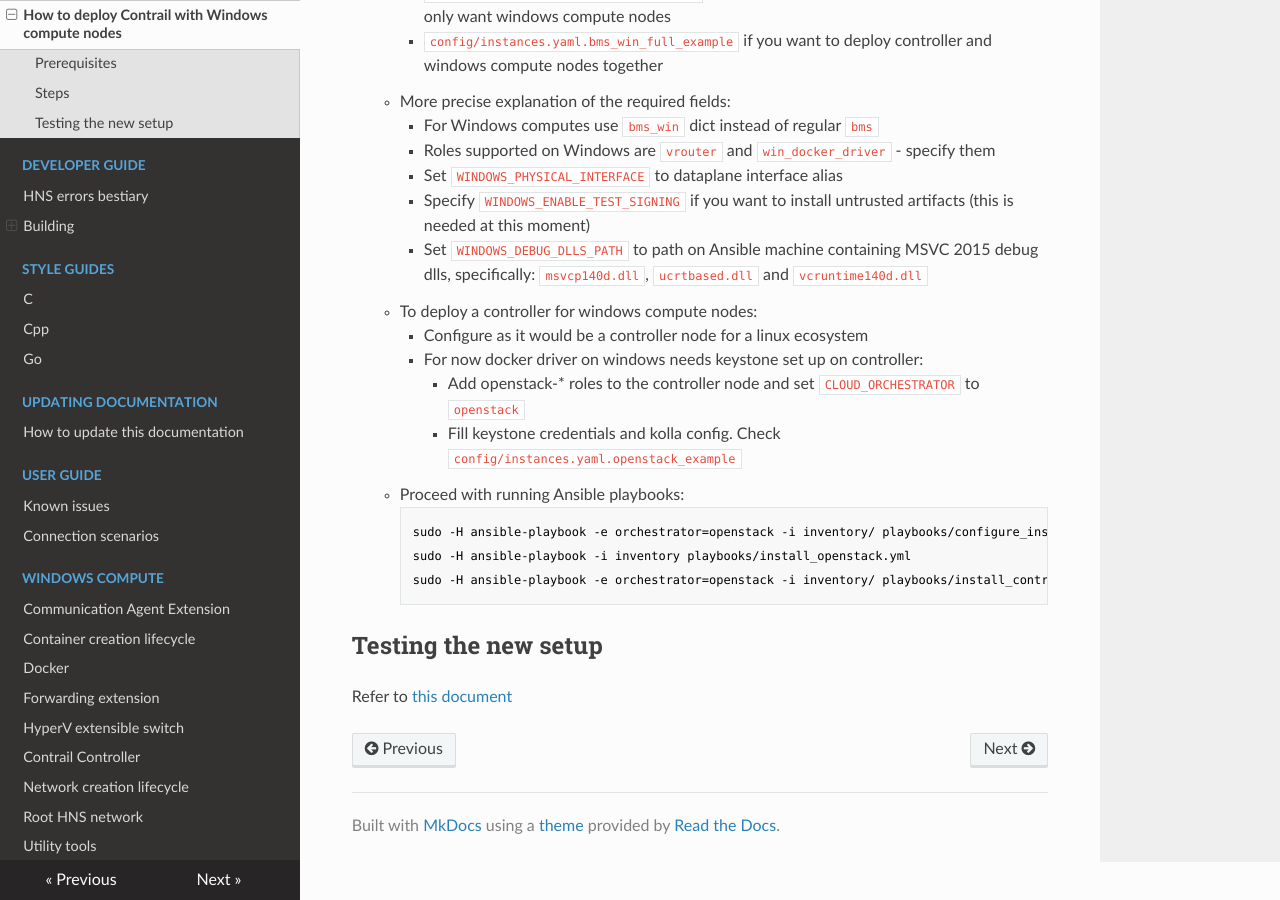
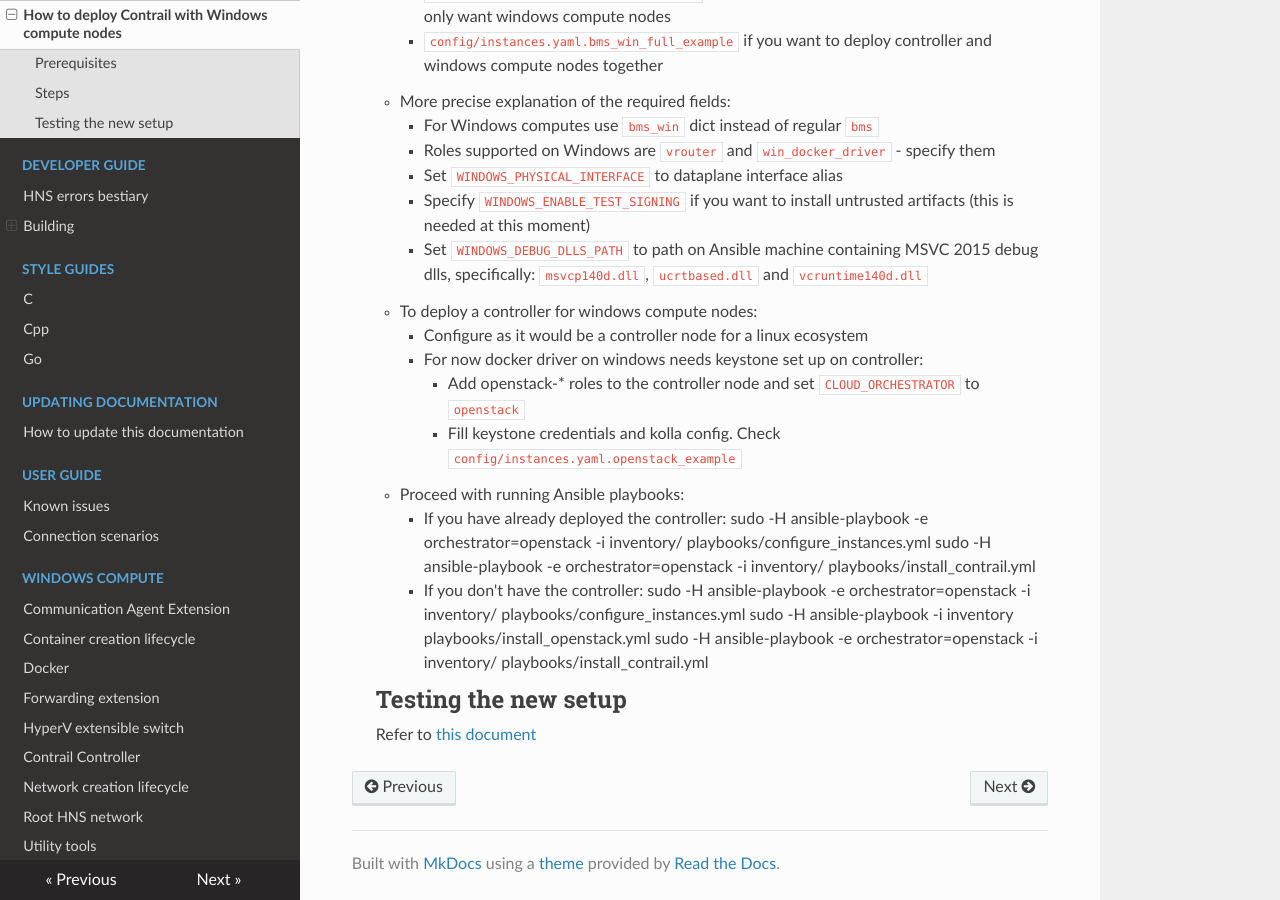
Before and after one commit to piotr-szuberski/contrail-windows-docs, an MkDocs documentation site: the page built from doc/contrail_deployment/contrail_deployment_manual.md, in a window 1280 px wide and 900 px high, scrolled down 741 px. Built offline with MkDocs 1.6.1, drawn with Linux system fonts in a browser that asks for light colours; nearby versions of some CDN libraries.

Commit message:
fixed ansible commands (#36)

```diff
--- a/doc/contrail_deployment/contrail_deployment_manual.md
+++ b/doc/contrail_deployment/contrail_deployment_manual.md
@@ -32,10 +32,12 @@
             * Add openstack-* roles to the controller node and set `CLOUD_ORCHESTRATOR` to `openstack`
             * Fill keystone credentials and kolla config. Check `config/instances.yaml.openstack_example`
     * Proceed with running Ansible playbooks:
-
-            sudo -H ansible-playbook -e orchestrator=openstack -i inventory/ playbooks/configure_instances.yml
-            sudo -H ansible-playbook -i inventory playbooks/install_openstack.yml
-            sudo -H ansible-playbook -e orchestrator=openstack -i inventory/ playbooks/install_contrail.yml
-
+        * If you have already deployed the controller:
+                sudo -H ansible-playbook -e orchestrator=openstack -i inventory/ playbooks/configure_instances.yml
+                sudo -H ansible-playbook -e orchestrator=openstack -i inventory/ playbooks/install_contrail.yml
+        * If you don't have the controller:
+                sudo -H ansible-playbook -e orchestrator=openstack -i inventory/ playbooks/configure_instances.yml
+                sudo -H ansible-playbook -i inventory playbooks/install_openstack.yml
+                sudo -H ansible-playbook -e orchestrator=openstack -i inventory/ playbooks/install_contrail.yml
 ## Testing the new setup
 Refer to [this document](../user_guide/connection_scenarios.md)
```
